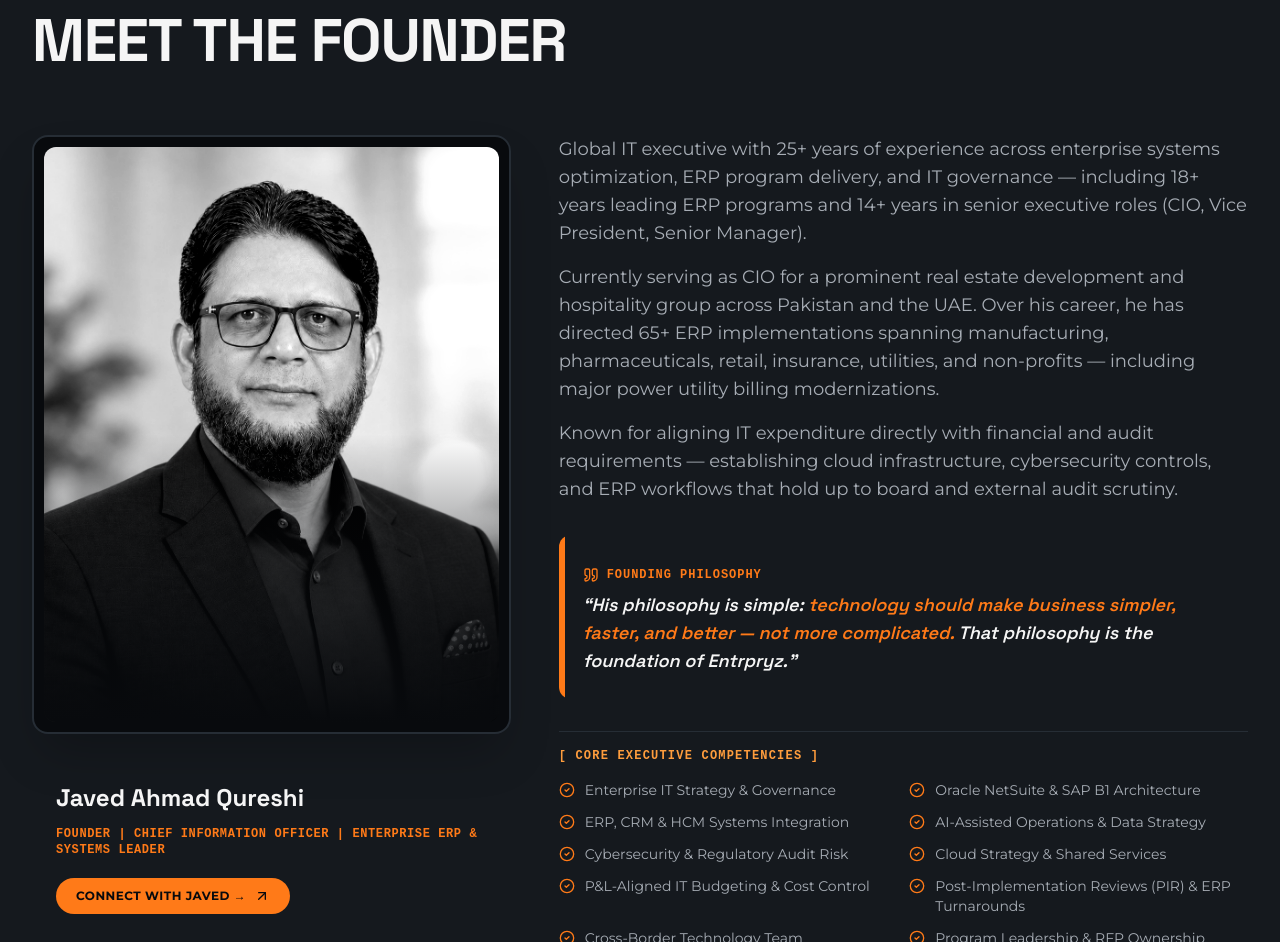
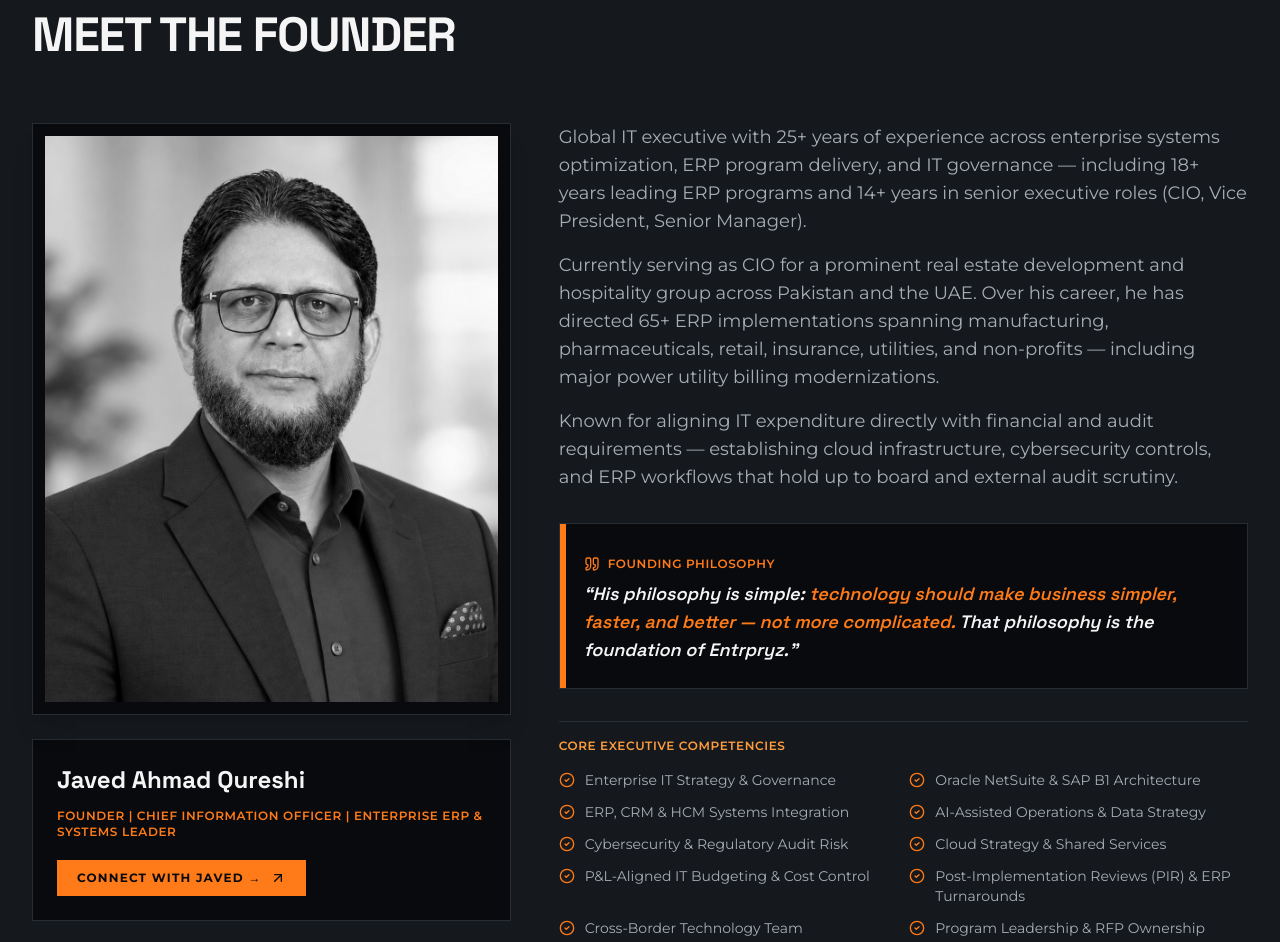
Before and after one commit to Waleed-Ahmad-dev/Entrpryz_Website, a Next.js app: page / in a window 1280 px wide. Shown: the part 6990-7932 px from the top of the page. Built offline with nearby package versions, Linux system fonts and the light colour scheme.

Commit message:
refactor(founder-spotlight): clean up portrait card and competency grid layout

```diff
--- a/src/components/sections/founder-spotlight.tsx
+++ b/src/components/sections/founder-spotlight.tsx
@@ -3,77 +3,66 @@ import Link from "next/link";
 import { ArrowUpRight, CheckCircle2, Quote, UserCheck } from "lucide-react";
 import { FOUNDER_CONTENT } from "@/lib/content";
 import { SectionContainer } from "@/components/layout/section-container";
-import { AnimateInView } from "@/components/ui/animate-in-view";
 
 export function FounderSpotlightSection() {
   return (
     <SectionContainer darkSurface={true}>
       <div className="space-y-16">
-        <AnimateInView direction="up" delay={0.1}>
         <div className="space-y-3">
-            <div className="inline-flex items-center gap-2 rounded-full border border-brand-orange/40 bg-background px-3.5 py-1 text-xs uppercase tracking-label font-mono font-semibold text-brand-orange">
+          <div className="inline-flex items-center gap-2 border border-brand-orange/40 bg-background px-3.5 py-1 text-xs uppercase tracking-wider font-semibold text-brand-orange">
             <UserCheck className="h-3.5 w-3.5" />
-              <span>Leadership &amp; Expertise</span>
+            <span>Executive Leadership</span>
           </div>
-            <h2 className="text-3xl sm:text-5xl lg:text-6xl font-display font-bold tracking-h2 text-text-primary uppercase">
+          <h2 className="text-3xl sm:text-5xl font-display font-bold tracking-tight text-text-primary uppercase">
             Meet the Founder
           </h2>
         </div>
-        </AnimateInView>
 
         <div className="grid grid-cols-1 lg:grid-cols-12 gap-12 items-start">
           {/* Portrait & Bio Left Column */}
           <div className="lg:col-span-5 space-y-6">
-            <AnimateInView direction="right" delay={0.2}>
-              <div className="relative aspect-[4/5] w-full rounded-2xl border-2 border-surface-border bg-background p-2.5 shadow-2xl group hover:border-brand-orange transition-colors duration-500">
-                <div className="relative h-full w-full rounded-xl overflow-hidden bg-surface-dark scanline-overlay">
+            <div className="relative border border-surface-border bg-background p-3 shadow-xl">
+              <div className="relative aspect-[4/5] w-full overflow-hidden bg-surface-dark">
                 <Image
                   src="/images/javed-qureshi.jpg"
                   alt="Javed Ahmad Qureshi"
                   fill
-                    className="object-cover object-top grayscale contrast-125 group-hover:grayscale-0 group-hover:scale-105 transition-all duration-700"
+                  className="object-cover object-top filter grayscale contrast-110 hover:grayscale-0 transition-all duration-500"
                 />
-                  <div className="absolute inset-0 bg-gradient-to-t from-background via-transparent to-transparent" />
               </div>
             </div>
-            </AnimateInView>
 
-            <AnimateInView direction="up" delay={0.3}>
-              <div className="doppelrand-card rounded-xl p-6 space-y-3">
+            <div className="border border-surface-border bg-background p-6 space-y-3">
               <h3 className="text-2xl font-display font-bold text-text-primary">
                 {FOUNDER_CONTENT.name}
               </h3>
-                <p className="text-xs font-mono font-bold text-brand-orange uppercase tracking-wider">
+              <p className="text-xs font-semibold uppercase tracking-wider text-brand-orange">
                 {FOUNDER_CONTENT.role}
               </p>
               <div className="pt-2">
                 <Link
                   href="/contact"
-                    className="group inline-flex items-center gap-2 rounded-full bg-brand-orange px-5 py-2.5 text-xs font-bold uppercase tracking-cta text-background hover:bg-brand-amber transition-colors"
+                  className="inline-flex items-center gap-2 bg-brand-orange px-5 py-2.5 text-xs font-bold uppercase tracking-widest text-background hover:bg-brand-amber transition-colors"
                 >
                   <span>{FOUNDER_CONTENT.cta}</span>
-                    <ArrowUpRight className="h-4 w-4 transition-transform duration-300 group-hover:translate-x-0.5 group-hover:-translate-y-0.5" />
+                  <ArrowUpRight className="h-4 w-4" />
                 </Link>
               </div>
             </div>
-            </AnimateInView>
           </div>
 
           {/* Detailed Biography Right Column */}
           <div className="lg:col-span-7 space-y-8">
-            <AnimateInView direction="up" delay={0.2}>
             <div className="space-y-4 text-base sm:text-lg text-text-secondary leading-relaxed">
               <p>{FOUNDER_CONTENT.p1}</p>
               <p>{FOUNDER_CONTENT.p2}</p>
               <p>{FOUNDER_CONTENT.p3}</p>
             </div>
-            </AnimateInView>
 
             {/* Philosophy Box */}
-            <AnimateInView direction="up" delay={0.3}>
-              <div className="doppelrand-card rounded-xl p-6 space-y-2 relative overflow-hidden">
+            <div className="border border-surface-border bg-background p-6 space-y-2 relative">
               <div className="absolute top-0 left-0 w-1.5 h-full bg-brand-orange" />
-                <div className="flex items-center gap-2 text-brand-orange font-semibold text-xs uppercase tracking-label font-mono">
+              <div className="flex items-center gap-2 text-brand-orange font-semibold text-xs uppercase tracking-wider">
                 <Quote className="h-4 w-4" />
                 <span>Founding Philosophy</span>
               </div>
@@ -85,13 +74,11 @@ export function FounderSpotlightSection() {
                 That philosophy is the foundation of Entrpryz.&rdquo;
               </p>
             </div>
-            </AnimateInView>
 
             {/* Core Competencies */}
-            <AnimateInView direction="up" delay={0.4}>
             <div className="space-y-4 pt-4 border-t border-surface-border">
-                <h4 className="text-xs font-mono font-bold uppercase tracking-widest text-brand-amber">
-                  [ CORE EXECUTIVE COMPETENCIES ]
+              <h4 className="text-xs font-semibold uppercase tracking-wider text-brand-amber">
+                Core Executive Competencies
               </h4>
               <div className="grid grid-cols-1 sm:grid-cols-2 gap-3">
                 {FOUNDER_CONTENT.competencies.map((comp, idx) => (
@@ -102,7 +89,6 @@ export function FounderSpotlightSection() {
                 ))}
               </div>
             </div>
-            </AnimateInView>
           </div>
         </div>
       </div>
```
Lines whose indentation alone changed are shown as unchanged.
